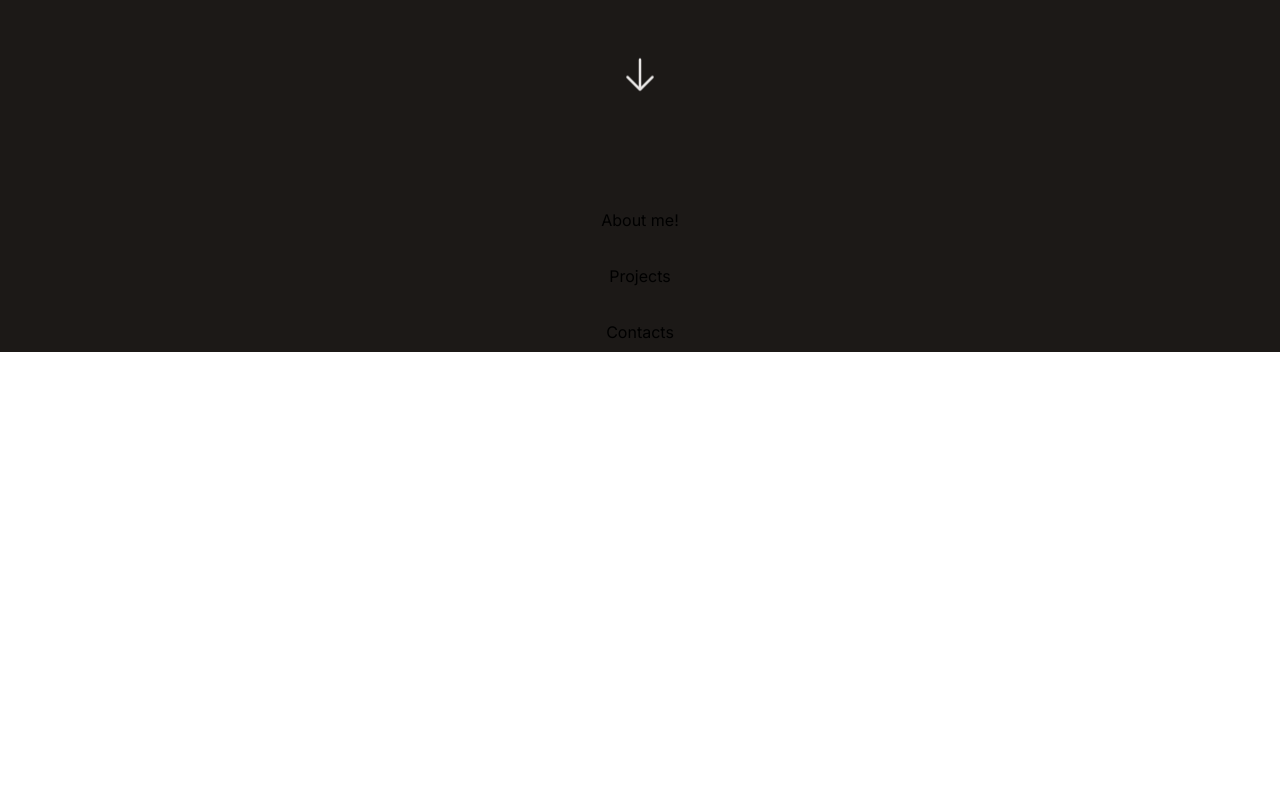
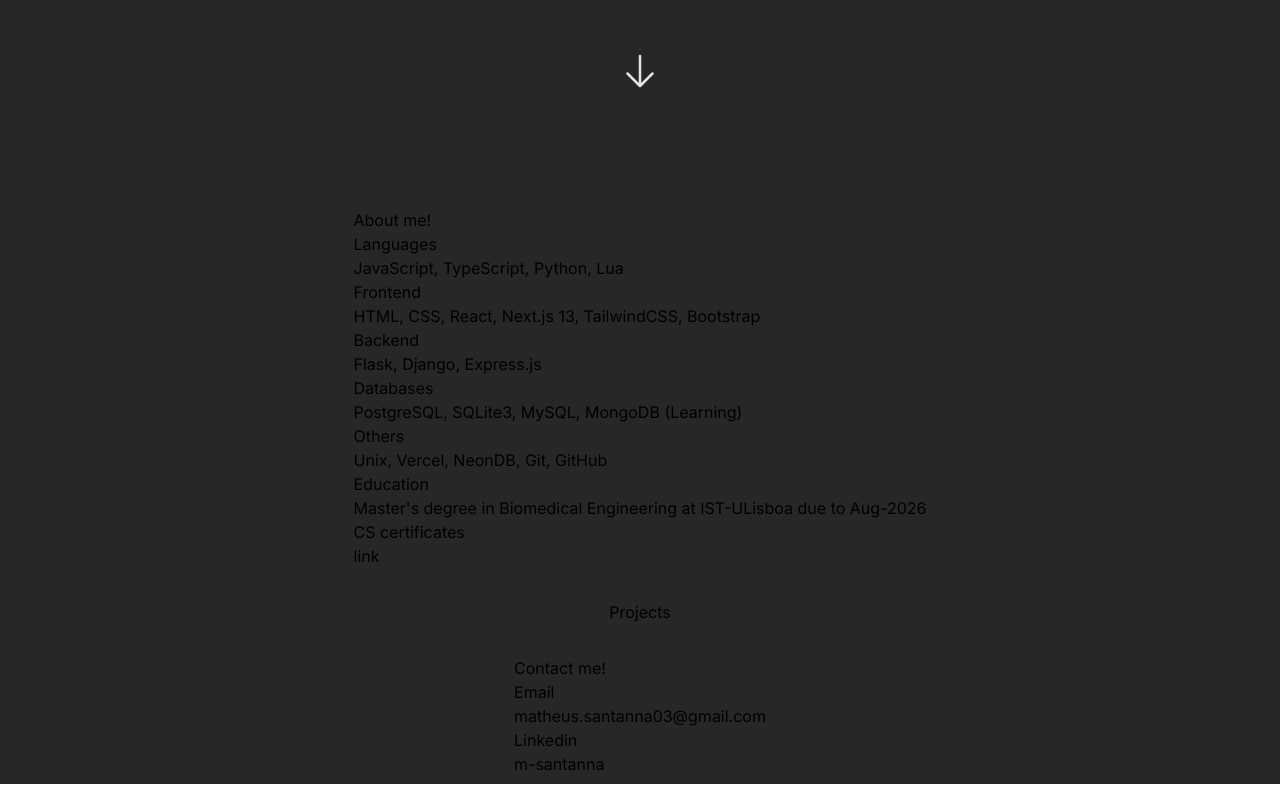
Before and after one commit to m-santanna/personalwebsite, a Next.js app: page / in a window 1280 px wide. Shown: the part 531-1331 px from the top of the page. Before the commit the page ends 899 px from the top, so only its background shows below. Built offline with nearby package versions, Linux system fonts and the light colour scheme.

Commit message:
about and contact features added

```diff
--- a/app/components/About.tsx
+++ b/app/components/About.tsx
@@ -1,9 +1,25 @@
-import React from "react";
+import Link from "next/link";
 
 function About() {
   return (
     <div>
       <h1>About me!</h1>
+      <h3>Languages</h3>
+      <p>JavaScript, TypeScript, Python, Lua</p>
+      <h3>Frontend</h3>
+      <p>HTML, CSS, React, Next.js 13, TailwindCSS, Bootstrap</p>
+      <h3>Backend</h3>
+      <p>Flask, Django, Express.js</p>
+      <h3>Databases</h3>
+      <p>PostgreSQL, SQLite3, MySQL, MongoDB (Learning)</p>
+      <h3>Others</h3>
+      <p>Unix, Vercel, NeonDB, Git, GitHub</p>
+      <h3>Education</h3>
+      <p>
+        Master's degree in Biomedical Engineering at IST-ULisboa due to Aug-2026
+      </p>
+      <h3>CS certificates</h3>
+      <Link href={"/"}>link</Link>
     </div>
   );
 }
--- a/app/components/Contacts.tsx
+++ b/app/components/Contacts.tsx
@@ -1,5 +1,20 @@
+import ContactLinks from "../icons/ContactLinks";
+import Email from "../icons/Email";
+
 function Contacts() {
-  return <div>Contacts</div>;
+  return (
+    <div>
+      <h1>Contact me!</h1>
+      <h3>Email</h3>
+      <a href="mailto:matheus.santanna03@gmail.com" target="_blank">
+        matheus.santanna03@gmail.com
+      </a>
+      <h3>Linkedin</h3>
+      <a href="https://www.linkedin.com/in/m-santanna/" target="_blank">
+        m-santanna
+      </a>
+    </div>
+  );
 }
 
 export default Contacts;
--- /dev/null
+++ b/app/icons/ContactLinks.tsx
@@ -0,0 +1,22 @@
+import React from "react";
+
+function ContactLinks() {
+  return (
+    <svg
+      xmlns="http://www.w3.org/2000/svg"
+      fill="none"
+      viewBox="0 0 24 24"
+      strokeWidth={1.5}
+      stroke="currentColor"
+      className="w-6 h-6"
+    >
+      <path
+        strokeLinecap="round"
+        strokeLinejoin="round"
+        d="M13.19 8.688a4.5 4.5 0 011.242 7.244l-4.5 4.5a4.5 4.5 0 01-6.364-6.364l1.757-1.757m13.35-.622l1.757-1.757a4.5 4.5 0 00-6.364-6.364l-4.5 4.5a4.5 4.5 0 001.242 7.244"
+      />
+    </svg>
+  );
+}
+
+export default ContactLinks;
--- /dev/null
+++ b/app/icons/Email.tsx
@@ -0,0 +1,21 @@
+import React from "react";
+
+function Email() {
+  return (
+    <svg
+      xmlns="http://www.w3.org/2000/svg"
+      fill="none"
+      viewBox="0 0 24 24"
+      strokeWidth={1.5}
+      stroke="currentColor"
+      className="w-7 h-7"
+    >
+      <path
+        strokeLinecap="round"
+        d="M16.5 12a4.5 4.5 0 11-9 0 4.5 4.5 0 019 0zm0 0c0 1.657 1.007 3 2.25 3S21 13.657 21 12a9 9 0 10-2.636 6.364M16.5 12V8.25"
+      />
+    </svg>
+  );
+}
+
+export default Email;
--- a/app/page.tsx
+++ b/app/page.tsx
@@ -7,7 +7,7 @@ import ScrollDown from "./components/ScrollDown";
 
 export default function Home() {
   return (
-    <div className="bg-super-strong">
+    <div className="bg-zinc-800">
       <header id="NavBar" className="sticky top-0 z-50">
         <Nav />
       </header>
```
